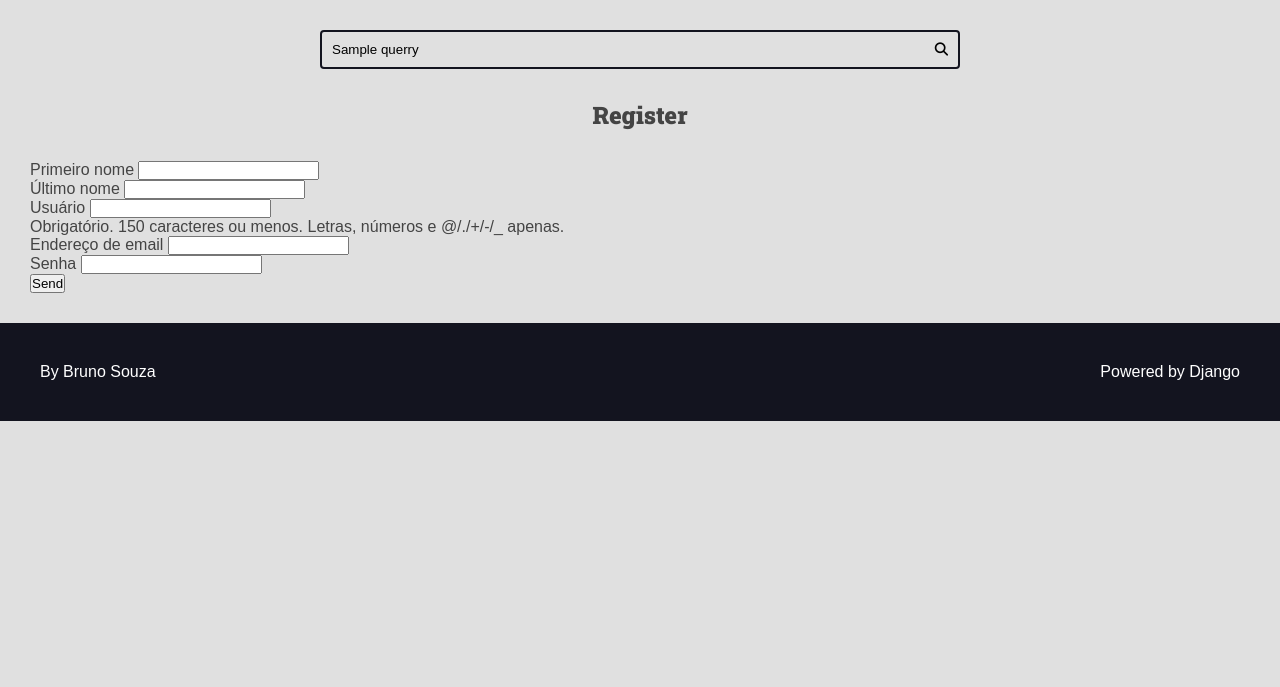
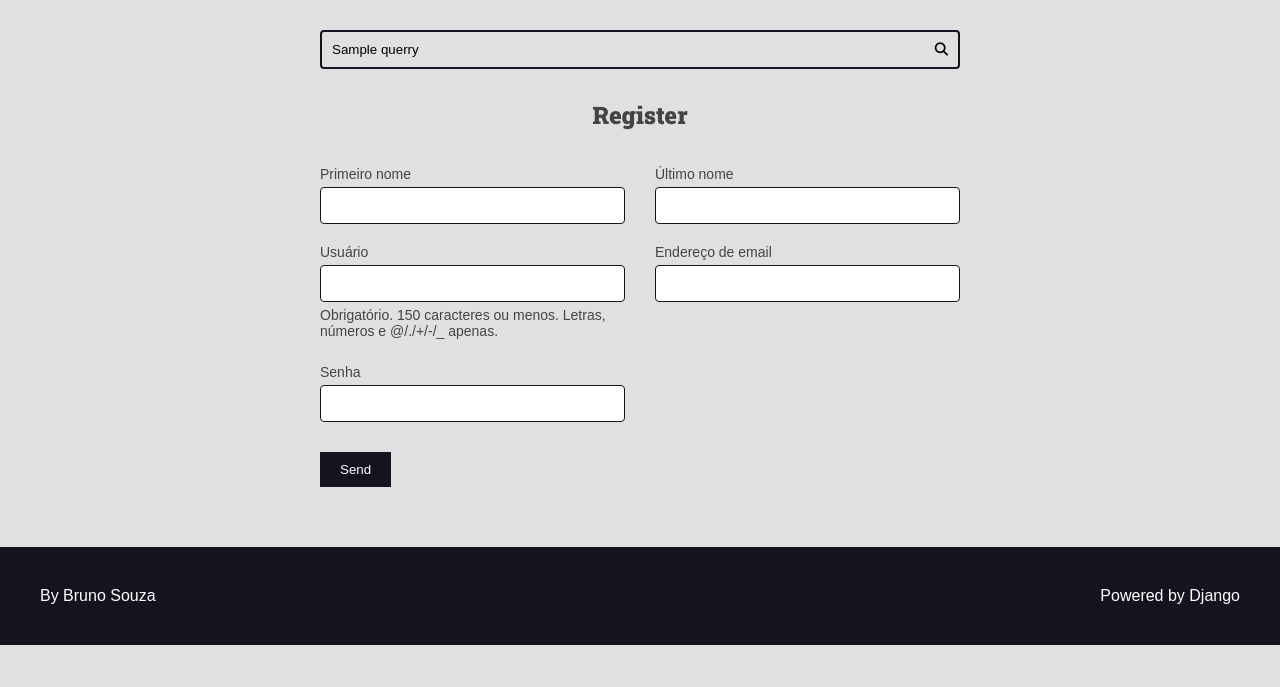
Before and after one commit to BrunoPereiradeSouza/Site-de-Receitas, a Django app: template authors/templates/authors/pages/register_view.html in a window 1280 px wide. Shown: the part 113-800 px from the top of the page. Run offline with Django 4.2, Linux system fonts and the light colour scheme; data comes from the database, SQL or seed files in the repository; both versions use the stored data as it was after the commit; the template is opened without the code that fills it: values that come from a table or form of the project are taken from there, most other values are stand-ins (such as "Sample title", 1, 10 or a date in 2020); parts of the project's set-up code (start-up, migrations or seed data) failed here and were passed over.

Commit message:
adicionando o CSS do formulário

```diff
--- a/authors/templates/authors/pages/register_view.html
+++ b/authors/templates/authors/pages/register_view.html
@@ -4,7 +4,7 @@
 
 {% block content %}
     <div class="main-content center container">
-        <h2>Register {{ request.session.number }}</h2>
+        <h2>Register</h2>
     </div>
 
     <div class="main-content container">
@@ -26,8 +26,10 @@
                 {% endfor %}
             </div>
 
-            <div class="form-group">
-                <button type='submit' value='send'>Send</button>
+            <div class="form-content form-content-grid">
+                <div class="form-group">
+                    <button type='submit' value='send'>Send</button>
+                </div>
             </div>
         </form>
     </div>
--- a/recipes/static/recipes/css/styles.css
+++ b/recipes/static/recipes/css/styles.css
@@ -297,6 +297,44 @@ h1, h2, h3, h4, h5, h6 {
 background: var(--color-primary-dark);
 }
 
+/* forms */
+.form-content {
+    max-width: 64rem;
+    margin: 0 auto;
+    margin-bottom: var(--spacing-gutter-medium);
+}
+
+.form-content label, .form-content .help-text, .errorlist {
+    display: block;
+    margin: .5rem 0;
+    font-size: 1.4rem;
+    list-style-type: none;
+}
+
+.errorlist {
+    color: var(--color-error-dark);
+}
+
+.form-content-grid {
+    display: grid;
+    grid-template-columns: repeat(auto-fit, minmax(30rem, 1fr));
+    gap: calc(var(--spacing-gutter-medium) / 2) var(--spacing-gutter-medium);
+}
+
+.form-content button {
+    padding: 1rem 2rem;
+    border: None;
+    background: var(--color-primary-dark);
+    color: var(--color-white);
+}
+
+.form-content input {
+    width: 100%;
+    padding: 1rem;
+    border-radius: .4rem;
+    border: 1px solid var(--color-primary-dark);
+}
+
 /* Messages */
 .messages-container {
     display: flex;
@@ -352,4 +390,8 @@ color: var(--color-debug-dark);
     .main-content-list {
         grid-template-columns: repeat(auto-fit, minmax(100%, 1fr));
     }
+
+    .form-content-grid {
+        grid-template-columns: repeat(auto-fit, minmax(100%, 1fr));
+    }
 }
```
Also changed, not shown: authors/views.py (line endings or trailing spaces), db.sqlite3.
